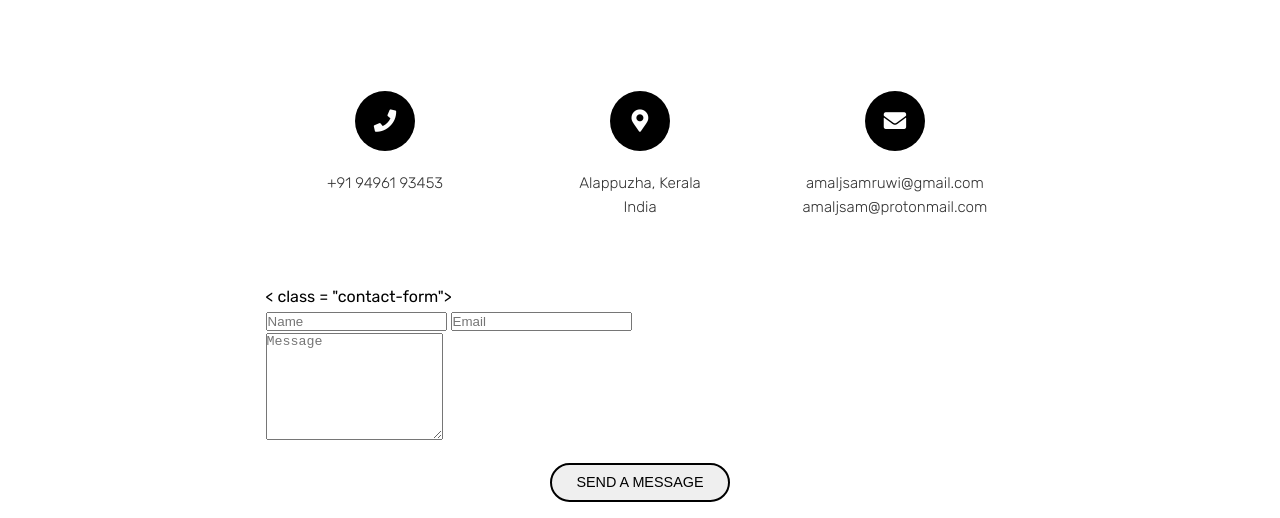
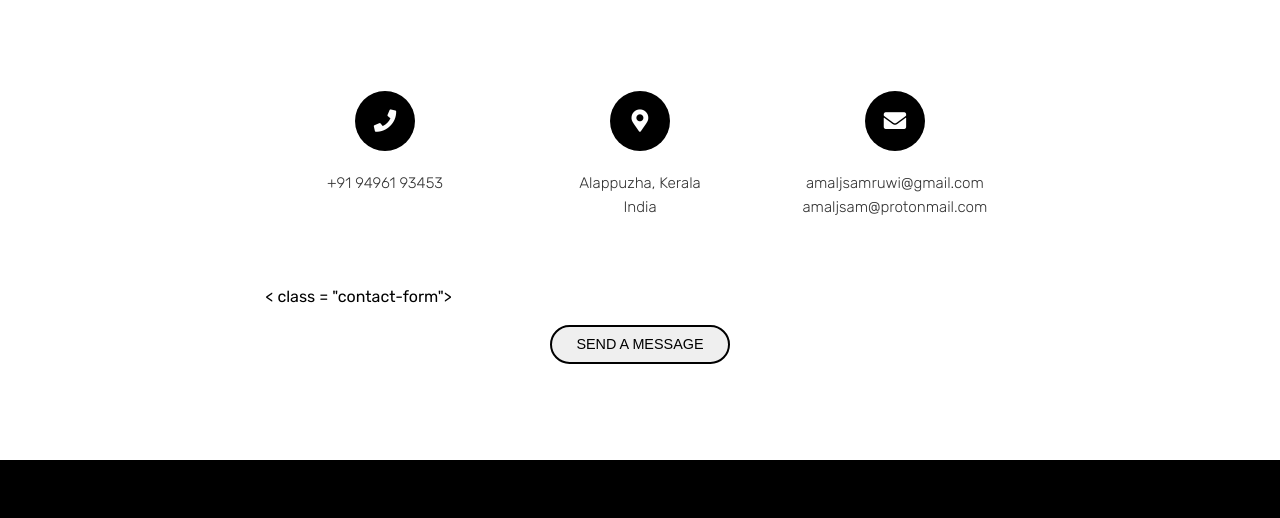
Before and after one commit to amaljsam/amaljsam.tech, a plain HTML site: page index.html in a window 1280 px wide. Shown: the part 2856-3374 px from the top of the page. Drawn offline with Linux system fonts and the light colour scheme.

Commit message:
Update index.html

```diff
--- a/index.html
+++ b/index.html
@@ -273,14 +273,7 @@
 
 
              < class = "contact-form">
-          <div>
 
-
-
-            <input type = "text" class = "form-control" placeholder="Name" required>
-            <input type = "email" class = "form-control" placeholder="Email" required>
-          </div>
-          <textarea rows = "7" placeholder="Message"></textarea>
           <input type = "submit" class = "btn" value = "send a message">
         </form>
       </div>
```
